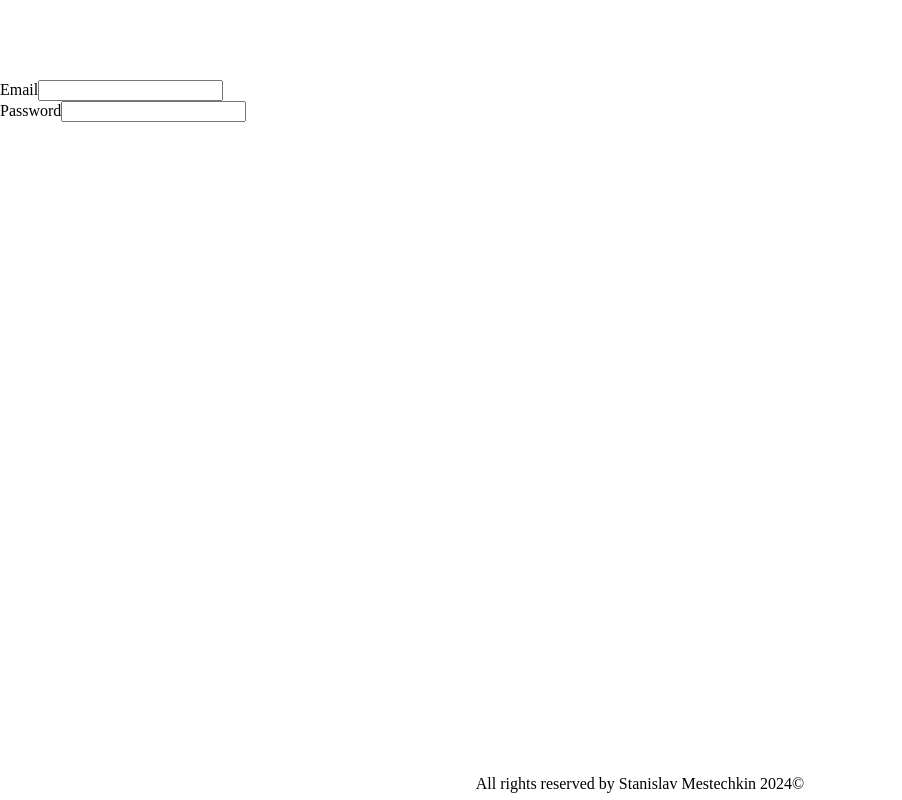
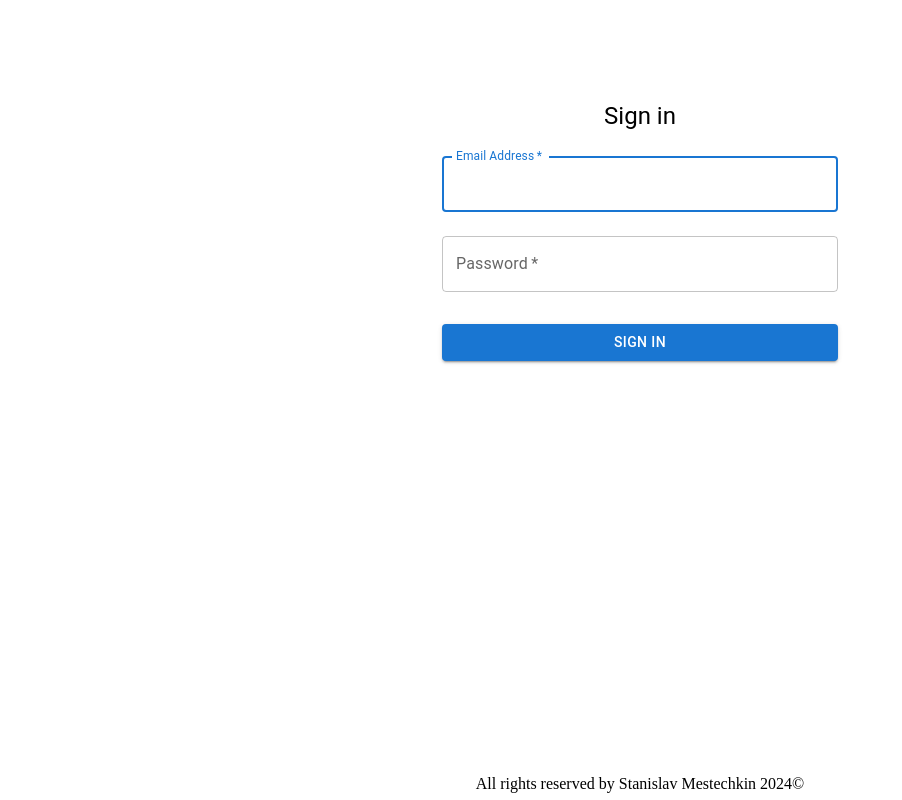
Before and after one commit to StasX/VacationsAgency, a React (Create React App) app in the folder React/: page /login in a window 1280 px wide. Shown: the whole page, without its empty margins (0-902 px from the left). Built offline with nearby package versions, Linux system fonts and the light colour scheme.

Commit message:
Fix Login

```diff
--- a/React/src/Components/LoginArea/login/login.tsx
+++ b/React/src/Components/LoginArea/login/login.tsx
@@ -5,30 +5,74 @@ import { CredentialsModel } from "../../../Models/CredentialsModel";
 import { send } from "process";
 import { useNavigate } from "react-router-dom";
 import { userService } from "../../../Services/UserService";
+import { TextField, Button, Container, Typography, Box } from "@mui/material";
 
 export function Login(): JSX.Element {
     useTitle("Login");
-    const {register, handleSubmit} = useForm<CredentialsModel>()
-    const navigate = useNavigate()
+    const {register, handleSubmit, formState:{errors}} = useForm<CredentialsModel>();
+    const navigate = useNavigate();
     async function send(credentials: CredentialsModel) {
         try {
             await userService.login(credentials);
             navigate("/home");
         }
         catch(err: any) {
+
         }
     }
 
     return (
-        <div className={css.login}>
-            <form onSubmit={handleSubmit(send)}>
-                <div>
-                    <label>Email</label><input type="email" required />
-                </div>
-                <div>
-                    <label>Password</label><input type="password" pattern=".{4,}" required />
-                </div>
-            </form>
-        </div>
+        <Container maxWidth="xs">
+            <Box
+                sx={{
+                    display: 'flex',
+                    flexDirection: 'column',
+                    alignItems: 'center',
+                    marginTop: "20px",
+                }}
+            >
+                <Typography component="h1" variant="h5">
+                    Sign in
+                </Typography>
+                <Box component="form" onSubmit={handleSubmit(send)} sx={{ mt: 1 }}>
+                    <TextField
+                        variant="outlined"
+                        margin="normal"
+                        required
+                        fullWidth
+                        id="email"
+                        label="Email Address"
+                        autoComplete="email"
+                        autoFocus
+                        {...register('email', { required: 'Email is required' })}
+                        error={!!errors.email}
+                        helperText={errors.email ? errors.email.message : ''}
+                    />
+                    <TextField
+                        variant="outlined"
+                        margin="normal"
+                        required
+                        fullWidth
+                        name="password"
+                        label="Password"
+                        type="password"
+                        id="password"
+                        autoComplete="current-password"
+                        {...register('password', { required: 'Password is required', minLength: { value: 4, message: 'Password must be at least 4 characters' } })}
+                        error={!!errors.password}
+                        helperText={errors.password ? errors.password.message : ''}
+                    />
+                    <Button
+                        type="submit"
+                        fullWidth
+                        variant="contained"
+                        color="primary"
+                        sx={{ mt: 3, mb: 2 }}
+                    >
+                        Sign In
+                    </Button>
+                </Box>
+            </Box>
+        </Container>
     );
 }
--- a/React/src/Services/UserService.ts
+++ b/React/src/Services/UserService.ts
@@ -8,7 +8,7 @@ import { appConfig } from "../Utils/AppConfig";
 class UserService {
     public constructor() {
 
-        const token = sessionStorage.getItem("token");
+        const token = localStorage.getItem("token");
         if (!token) return;
         const dbUser = jwtDecode<{ user: UserModel }>(token).user;
 
@@ -25,6 +25,7 @@ class UserService {
         const response = await axios.post<string>(appConfig.loginUrl, credentials);
 
         // Extract token from axios response:
+        console.log(response.data);
         const token = response.data;
 
         // Extract user from token:
--- a/React/src/Utils/AppConfig.ts
+++ b/React/src/Utils/AppConfig.ts
@@ -1,9 +1,9 @@
 class AppConfig {
     private protocol: string = window.location.protocol;
     private host: string = window.location.hostname;
-    private port: string = window.location.port;
-    public readonly loginUrl = `${this.protocol}//${this.host}${(!this.port) ? "" : (":" + this.port)}/api/login/`;
-    public readonly logoutUrl = `${this.protocol}//${this.host}${(!this.port) ? "" : (":" + this.port)}/logout/`
+    private port: number|string = 8000;//window.location.port;
+    public readonly loginUrl = `${this.protocol}//${this.host}${(!this.port) ? "" : (":" + this.port)}/api/auth/login`;
+    public readonly logoutUrl = `${this.protocol}//${this.host}${(!this.port) ? "" : (":" + this.port)}/api/auth/logout`
 }
 
 export const appConfig = new AppConfig();
```
Also changed, not shown: 1 other file (tests, documents, lock files or other folders).
